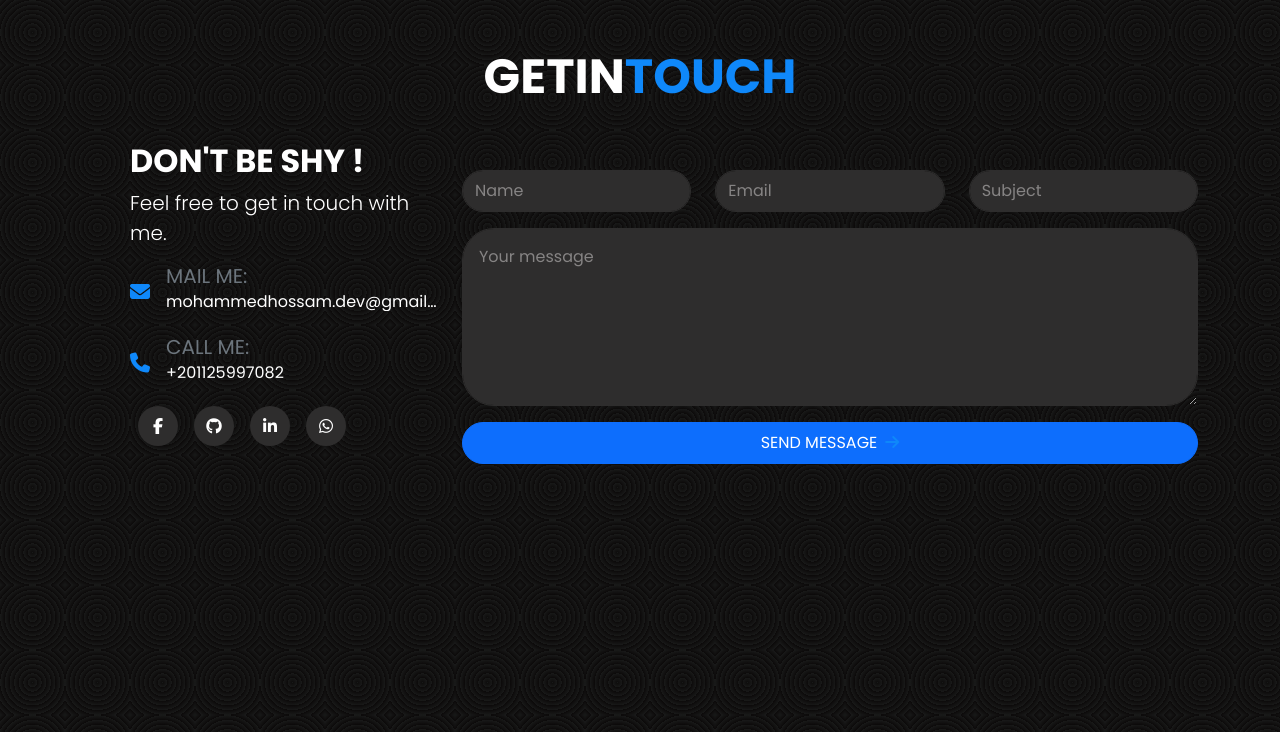
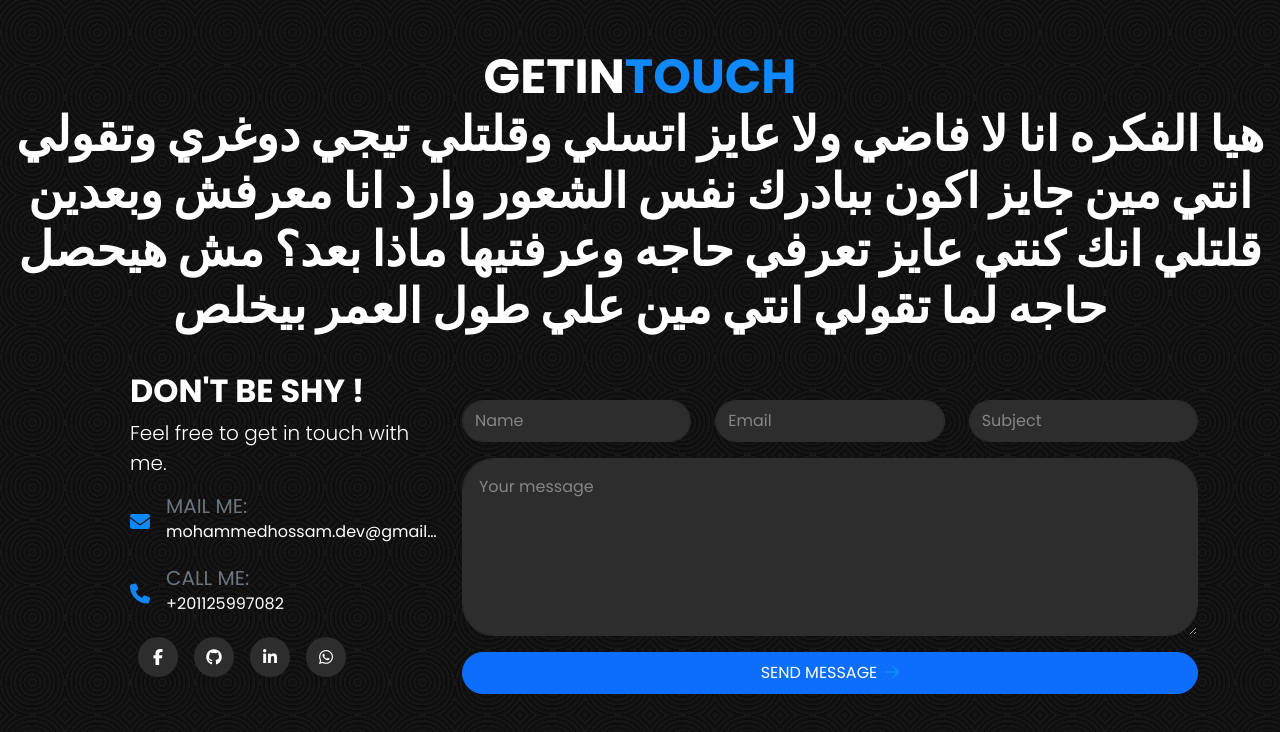
Before and after one commit to MohammedHossam1/myprofolio, a React (Create React App) app: page /contact in a window 1280 px wide. Shown: the top 732 px of the page. Built offline with nearby package versions, Linux system fonts and the light colour scheme; a web font is replaced by a local one.

Commit message:
Update Contact.jsx

```diff
--- a/src/Components/Contact/Contact.jsx
+++ b/src/Components/Contact/Contact.jsx
@@ -69,7 +69,10 @@ export default function Contact() {
         viewport={{ once: true }}
       >
         GETIN<span className="about-span">TOUCH</span>
-
+<div>هيا الفكره انا لا فاضي ولا عايز اتسلي
+وقلتلي تيجي دوغري وتقولي انتي مين جايز اكون ببادرك نفس الشعور وارد انا معرفش
+وبعدين قلتلي انك كنتي عايز تعرفي حاجه وعرفتيها ماذا بعد؟
+مش هيحصل حاجه لما تقولي انتي مين علي طول العمر بيخلص</div>
       </motion.h1>
       {/* Title for large screens */}
       <motion.h1
@@ -80,7 +83,10 @@ export default function Contact() {
         transition={{ duration: 0.5 }}
       >
         GETIN<span>TOUCH</span>
-
+<div>هيا الفكره انا لا فاضي ولا عايز اتسلي
+وقلتلي تيجي دوغري وتقولي انتي مين جايز اكون ببادرك نفس الشعور وارد انا معرفش
+وبعدين قلتلي انك كنتي عايز تعرفي حاجه وعرفتيها ماذا بعد؟
+مش هيحصل حاجه لما تقولي انتي مين علي طول العمر بيخلص</div>
 
       </motion.h1>
       {/* Contact Section */}
```
